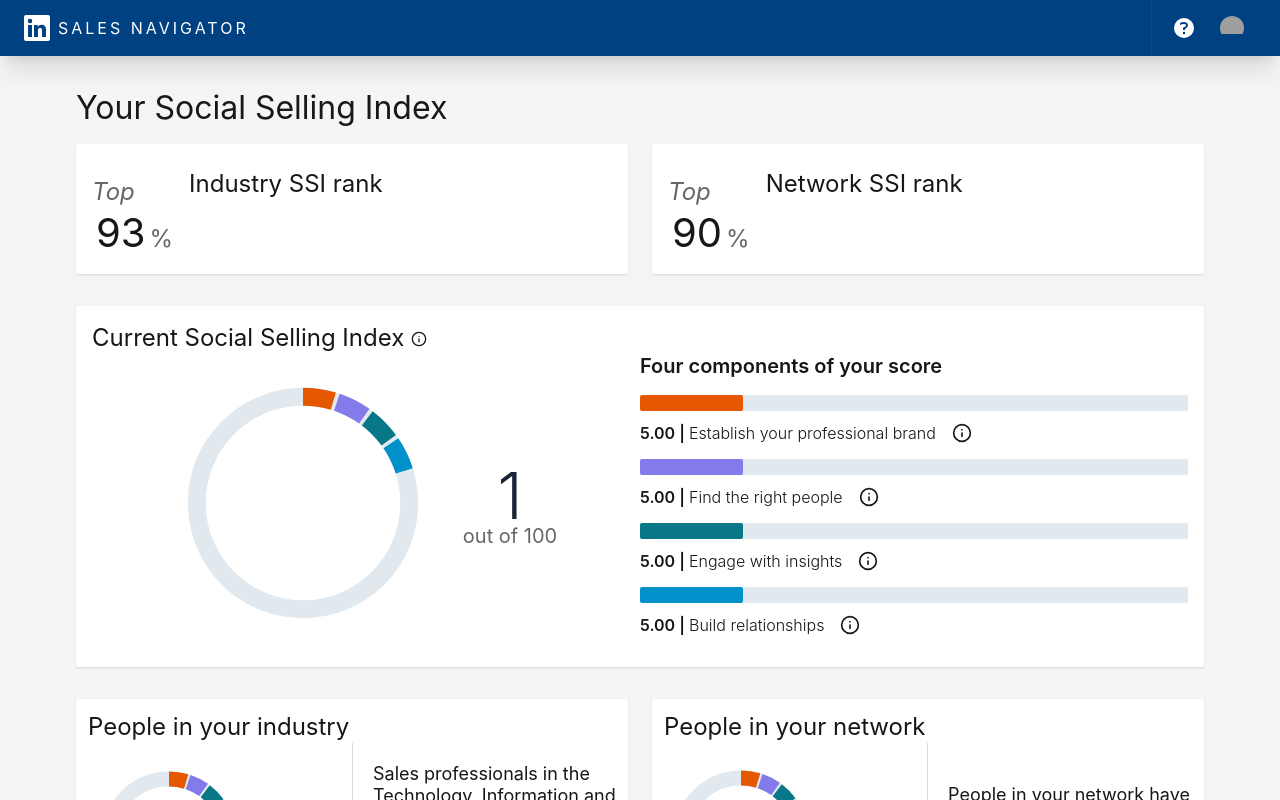
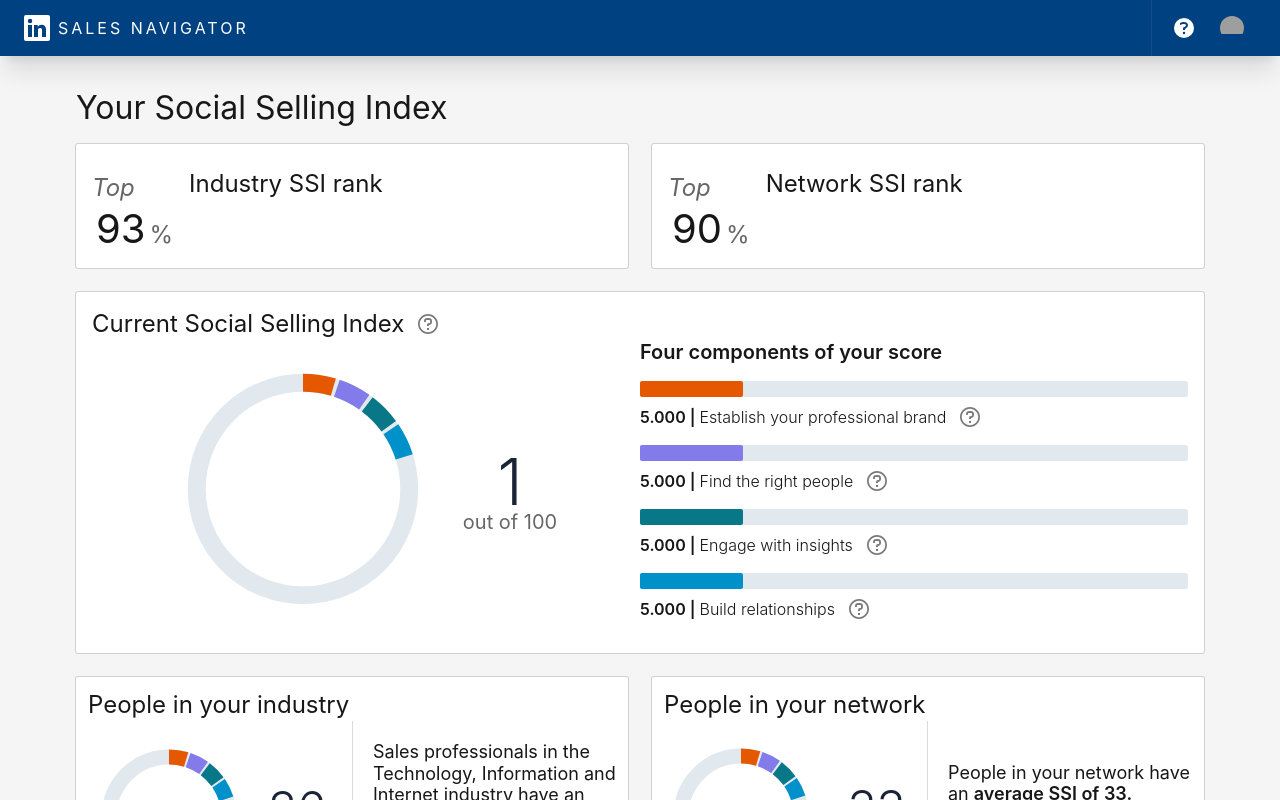
Before and after one commit to getFrontend/app-linkedin-ssi-generator, a Next.js app: page / in a window 1280 px wide. Both pictures are taken after a click on the button "Generate LinkedIn SSI". Shown: the top 800 px of the page. Built offline with nearby package versions, Linux system fonts and the light colour scheme; grey boxes are pictures that could not be loaded.

Commit message:
Improved the design of the main section

```diff
--- a/app/globals.css
+++ b/app/globals.css
@@ -37,6 +37,10 @@
 @layer utilities {
   .text-balance {
     text-wrap: balance;
+  }
+
+  .shadow-border {
+    box-shadow: 0 0 0 1px rgba(0, 0, 0, .15);
   }
 
   /* Preloader */
--- a/app/page.tsx
+++ b/app/page.tsx
@@ -8,7 +8,7 @@
 import Preloader from "@/components/ui/Preloader";
 import Link from "next/link";
 import Image from "next/image";
-import { profileImg } from "@/constants";
+import { profileImg, targetImg } from "@/constants";
 
 export default function LinkedInSSIClone() {
   const [ssiScore, setSSIScore] = useState<number | null>(null);
@@ -119,27 +119,27 @@
         </div>
       </header>
 
-      <main className="max-w-[1128px] mx-auto pt-[56px] px-[30px]">
+      <main className="max-w-[1128px] mx-auto pb-8 pt-[56px] px-[30px]">
         <h1 className="text-[32px] text-[#181818] mt-8 mb-4">
           Your Social Selling Index
         </h1>
-        <div className="grid grid-cols-1 md:grid-cols-2 gap-6 mb-8">
-          <div className="bg-white flex flex-row-reverse justify-end p-4 rounded-sm border-[#d0d0d0] shadow">
-            <div className="flex-grow text-2xl mt-2 ml-4">
+        <div className="grid grid-cols-1 md:grid-cols-2 gap-6 mb-6">
+          <div className="h-[92px] bg-white flex flex-row-reverse justify-end p-4 rounded-sm shadow-border">
+            <div className="flex-grow text-2xl pt-2 pl-4">
               Industry SSI rank
             </div>
             <div className="flex flex-col items-baseline">
-              <p className="mt-4 text-2xl text-[#666666] italic">Top</p>
+              <p className="pt-3 text-2xl text-[#666666] italic">Top</p>
               <p className="flex-grow text-[40px]">
                 <span className="mx-1">{industryRank}</span>
                 <span className="text-2xl text-[#666666]">%</span>
               </p>
             </div>
           </div>
-          <div className="bg-white flex flex-row-reverse justify-end p-4 rounded-sm border-[#d0d0d0] shadow">
-            <div className="flex-grow text-2xl mt-2 ml-4">Network SSI rank</div>
+          <div className="h-[92px] bg-white flex flex-row-reverse justify-end p-4 rounded-sm shadow-border">
+            <div className="flex-grow text-2xl pt-2 pl-4">Network SSI rank</div>
             <div className="flex flex-col items-baseline">
-              <p className="mt-4 text-2xl text-[#666666] italic">Top</p>
+              <p className="pt-3 text-2xl text-[#666666] italic">Top</p>
               <p className="flex-grow text-[40px]">
                 <span className="mx-1">{networkRank}</span>
                 <span className="text-2xl text-[#666666]">%</span>
@@ -149,9 +149,17 @@
         </div>
 
         {/* Current Social Selling Index section */}
-        <div className="bg-white p-4 mb-8 flex flex-col rounded-sm border-[#d0d0d0] shadow">
-          <h2 className="text-2xl">
-            Current Social Selling Index <Info className="inline w-4 h-4" />
+        <div className="bg-white p-4 mb-6 flex flex-col rounded-sm shadow-border">
+          <h2 className="flex items-center gap-3">
+            <span className="text-2xl">Current Social Selling Index</span>
+            <svg
+              xmlns="http://www.w3.org/2000/svg"
+              viewBox="0 0 24 24"
+              fill="#7b7b7b"
+              className="w-6 h-6"
+            >
+              <path d="M12 2C6.477 2 2 6.477 2 12s4.477 10 10 10 10-4.477 10-10S17.523 2 12 2zm0 18.23c-4.538 0-8.23-3.692-8.23-8.23S7.462 3.77 12 3.77s8.23 3.692 8.23 8.23-3.692 8.23-8.23 8.23zM11 16h2v2h-2v-2zm5-6.75V10c0 1.657-1.343 2.875-3 2.875V14h-2v-1a2 2 0 012-2h.275a.85.85 0 00.85-.85v-1.3a.85.85 0 00-.85-.85h-2.55a.85.85 0 00-.85.85V10H8v-.75A3.25 3.25 0 0111.25 6h1.5A3.25 3.25 0 0116 9.25z"></path>
+            </svg>
           </h2>
           <div className="grid grid-cols-1 md:grid-cols-2">
             {/* Circle */}
@@ -179,7 +187,7 @@
                 Four components of your score
               </h3>
               {components.map((component, index) => (
-                <div key={index} className="mb-4 flex flex-col gap-3">
+                <div key={index} className="mb-4 flex flex-col gap-2">
                   <div className="w-full bg-[#e1e9ee] rounded-sm h-4">
                     <motion.div
                       className="h-4 rounded-sm"
@@ -189,14 +197,21 @@
                       transition={{ duration: 1 }}
                     ></motion.div>
                   </div>
-                  <div className="flex gap-4 items-center">
+                  <div className="flex gap-3 items-center">
                     <div>
                       <span className="font-semibold">
-                        {component.score.toFixed(2)} |{" "}
+                        {component.score.toFixed(3)} |{" "}
                       </span>
                       <span className="font-light">{component.name}</span>
                     </div>
-                    <Info className="w-5 h-5" />
+                    <svg
+                      xmlns="http://www.w3.org/2000/svg"
+                      viewBox="0 0 24 24"
+                      fill="#7b7b7b"
+                      className="w-6 h-6"
+                    >
+                      <path d="M12 2C6.477 2 2 6.477 2 12s4.477 10 10 10 10-4.477 10-10S17.523 2 12 2zm0 18.23c-4.538 0-8.23-3.692-8.23-8.23S7.462 3.77 12 3.77s8.23 3.692 8.23 8.23-3.692 8.23-8.23 8.23zM11 16h2v2h-2v-2zm5-6.75V10c0 1.657-1.343 2.875-3 2.875V14h-2v-1a2 2 0 012-2h.275a.85.85 0 00.85-.85v-1.3a.85.85 0 00-.85-.85h-2.55a.85.85 0 00-.85.85V10H8v-.75A3.25 3.25 0 0111.25 6h1.5A3.25 3.25 0 0116 9.25z"></path>
+                    </svg>
                   </div>
                 </div>
               ))}
@@ -205,8 +220,8 @@
         </div>
 
         {/* People in your industry section */}
-        <div className="grid grid-cols-1 md:grid-cols-2 gap-6 mb-8">
-          <div className="bg-white p-3 rounded-sm border-[#d0d0d0] shadow">
+        <div className="grid grid-cols-1 md:grid-cols-2 gap-6 mb-10">
+          <div className="bg-white p-3 rounded-sm shadow-border">
             <h4 className="text-2xl">People in your industry</h4>
             <div className="grid grid-cols-1 md:grid-cols-2">
               <div className="flex justify-center items-center gap-4">
@@ -244,7 +259,7 @@
               </div>
             </div>
           </div>
-          <div className="bg-white p-3 rounded-sm border-[#d0d0d0] shadow">
+          <div className="bg-white p-3 rounded-sm shadow-border">
             <h4 className="text-2xl">People in your network</h4>
             <div className="grid grid-cols-1 md:grid-cols-2">
               <div className="flex justify-center items-center gap-6 h-[190px] border-r border-[#d9d9d9] ">
@@ -282,22 +297,17 @@
             </div>
           </div>
         </div>
-        <div className="bg-white p-6 rounded-lg shadow flex items-center justify-between">
-          <div className="flex items-center">
-            <svg
-              xmlns="http://www.w3.org/2000/svg"
-              viewBox="0 0 24 24"
-              fill="currentColor"
-              className="w-12 h-12 mr-4 text-[#0073b1]"
-            >
-              <path d="M12 2C6.48 2 2 6.48 2 12s4.48 10 10 10 10-4.48 10-10S17.52 2 12 2zm0 18c-4.41 0-8-3.59-8-8s3.59-8 8-8 8 3.59 8 8-3.59 8-8 8zm3.88-11.71L10 14.17l-1.88-1.88a.996.996 0 1 0-1.41 1.41l2.59 2.59c.39.39 1.02.39 1.41 0L17.3 9.7a.996.996 0 0 0 0-1.41c-.39-.39-1.03-.39-1.42 0z" />
-            </svg>
-            <p className="text-lg">
+
+        {/* Last section aka Footer */}
+        <div className="bg-white p-4 rounded-sm flex items-center gap-3 shadow-border">
+          <div className="flex items-center gap-3">
+            <Image src={targetImg} width={48} height={48} alt="target icon" />
+            <p className="text-[20px]">
               Find the right decision makers and shorten your sales cycle with
               LinkedIn Sales Navigator.
             </p>
           </div>
-          <button className="bg-[#0073b1] text-white px-4 py-2 rounded hover:bg-[#005d8f]">
+          <button className="bg-[#0073b1] text-white font-semibold px-4 py-[10px] rounded hover:bg-[#005d8f]">
             Learn more
           </button>
         </div>
```
